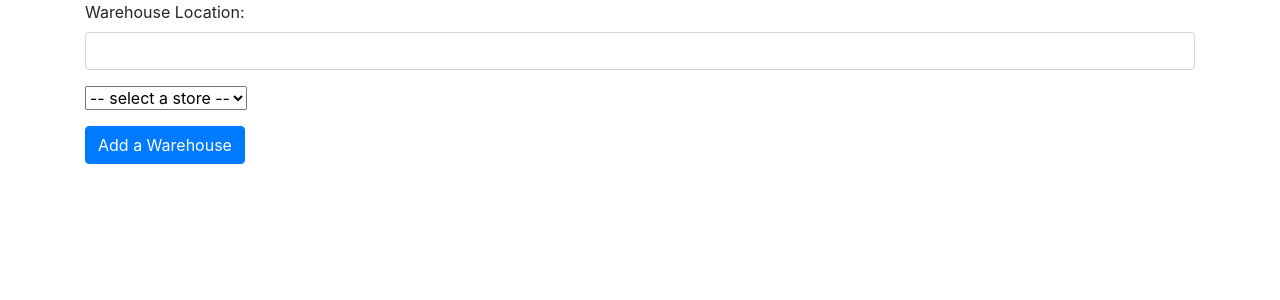
After one commit to limshiching/inventory-management, a Python web app: template templates/warehouse.html in a window 1280 px wide. The commit adds this page. Shown: the top 300 px of the page. Run offline with Jinja, Linux system fonts and the light colour scheme; the template is opened without the code that fills it, so the values that code supplies are empty; some libraries are stand-ins or nearby versions.

Commit message:
created warehouse

```diff
--- /dev/null
+++ b/templates/warehouse.html
@@ -0,0 +1,32 @@
+{% extends "_layout.html" %}
+{% block content %}
+
+<form action="{{ url_for('warehouse_create') }}" method="POST">
+    <div class="form-group">
+        <label for="warehouse_location">Warehouse Location:</label>
+        <input type="text" name="warehouse_location" class="form-control" />
+    </div>
+
+    <div class="form-group">
+        <select name="store_id">
+
+            <option disabled selected value> -- select a store -- </option>
+            <ul id="options">
+                {% for store in stores %}
+                <li>
+                    <option value="{{store.id}}">
+                        <p>{{ store.id }}</p>
+                        <p>{{ store.name }}</p>
+                    </option>
+                </li>
+                {% endfor %}
+            </ul>
+        </select>
+    </div>
+
+    <button type="submit" class="btn btn-primary">Add a Warehouse</button>
+
+
+</form>
+
+{% endblock %}
```
Also changed, not shown: server.py (+17 -2 lines), templates/index.html (+6 -2 lines).
